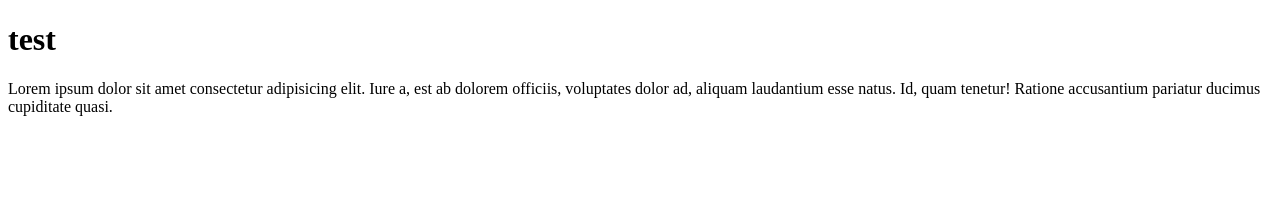
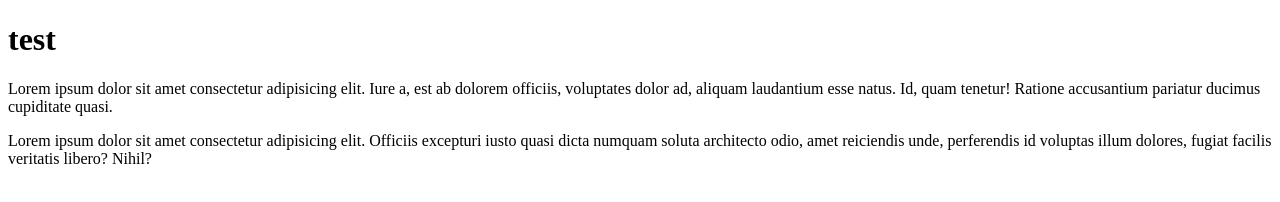
Before and after one commit to MonikaSzyjka/new-repo, a plain HTML site: page index.html in a window 1280 px wide. Drawn offline with Linux system fonts and the light colour scheme.

Commit message:
3 commit

```diff
--- a/index.html
+++ b/index.html
@@ -11,6 +11,7 @@
         <p>
             Lorem ipsum dolor sit amet consectetur adipisicing elit. Iure a, est ab dolorem officiis, voluptates dolor ad, aliquam laudantium esse natus. Id, quam tenetur! Ratione accusantium pariatur ducimus cupiditate quasi.
         </p>
+        <p>Lorem ipsum dolor sit amet consectetur adipisicing elit. Officiis excepturi iusto quasi dicta numquam soluta architecto odio, amet reiciendis unde, perferendis id voluptas illum dolores, fugiat facilis veritatis libero? Nihil?</p>
     </div>
 </body>
 </html>
```
